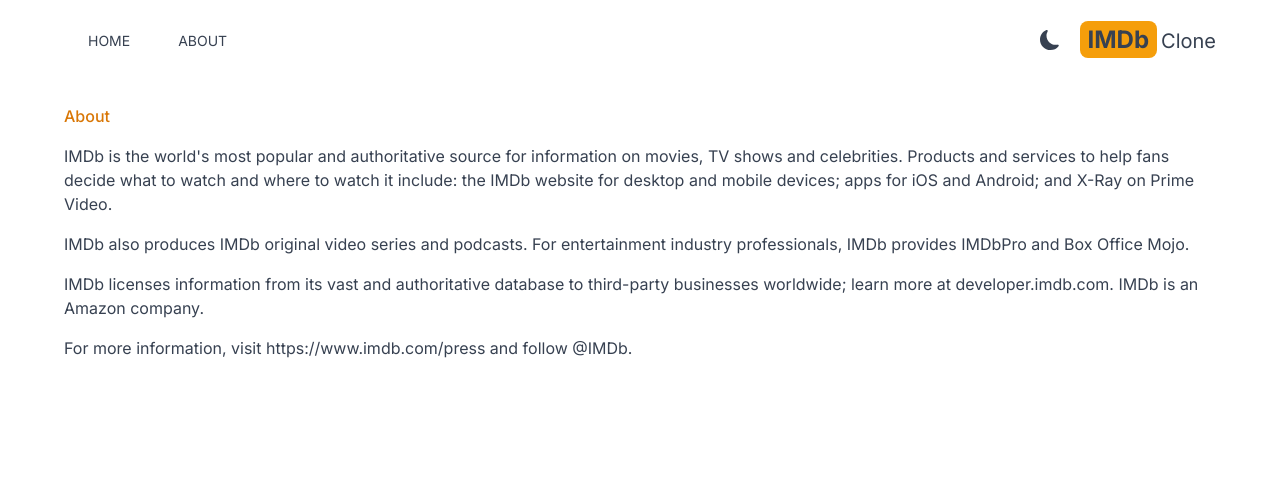
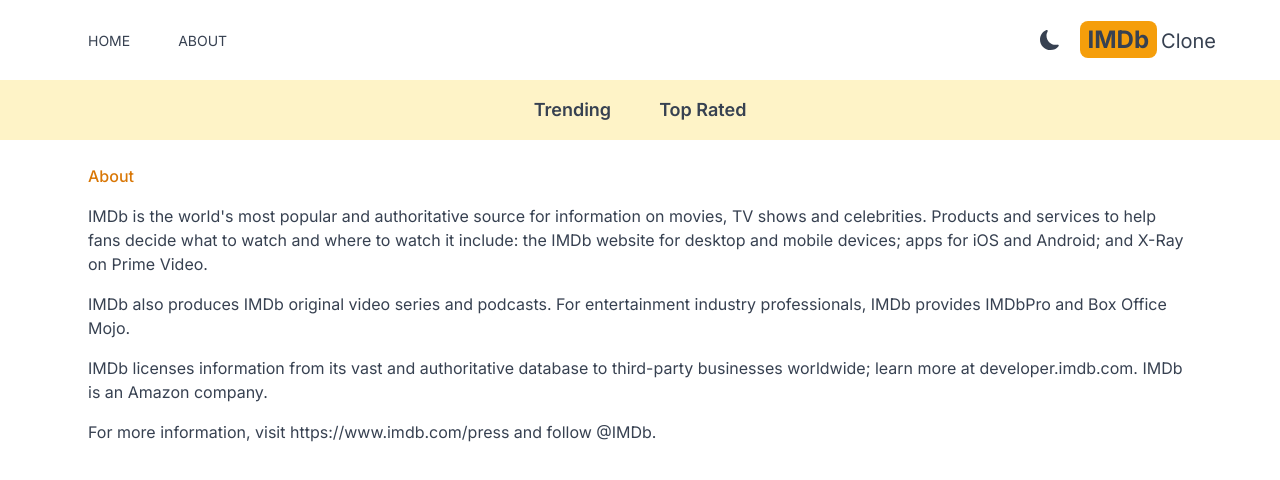
Before and after one commit to Timileyin123/IMDb, a Next.js app: page /about in a window 1280 px wide. Shown: the top 480 px of the page. Built offline with nearby package versions, Linux system fonts and the light colour scheme.

Commit message:
Create NavBar component

```diff
--- a/src/app/about/page.js
+++ b/src/app/about/page.js
@@ -1,6 +1,6 @@
 export default function About() {
   return (
-    <div className="max-w-6xl mx-auto space-y-4 py-6">
+    <div className="max-w-6xl mx-auto space-y-4 py-6 p-6">
       <h1 className="text- 2xl font-medium text-amber-600">About</h1>
       <p>
         IMDb is the world's most popular and authoritative source for
--- a/src/app/layout.js
+++ b/src/app/layout.js
@@ -2,6 +2,7 @@
 import { Inter } from "next/font/google";
 import { Header } from "@/components/Header";
 import { Providers } from "./Providers";
+import NavBar from "@/components/NavBar";
 
 const inter = Inter({ subsets: ["latin"] });
 
@@ -16,6 +17,7 @@
       <body className={inter.className}>
         <Providers>
           <Header />
+          <NavBar />
           {children}
         </Providers>
       </body>
--- a/src/app/page.js
+++ b/src/app/page.js
@@ -1,5 +1,3 @@
-import Image from "next/image";
-
 export default function Home() {
   return <h1 className="text-red-400">Home</h1>;
 }
--- /dev/null
+++ b/src/components/NavBar.jsx
@@ -0,0 +1,10 @@
+import NavBarItem from "./NavBarItem";
+
+export default function NavBar() {
+  return (
+    <div className="flex justify-center dark:bg-gray-600 bg-amber-100 lg:text-lg p-4">
+      <NavBarItem title="Trending" param="FetchTrending" />
+      <NavBarItem title="Top Rated" param="FetchTopRated" />
+    </div>
+  );
+}
--- /dev/null
+++ b/src/components/NavBarItem.jsx
@@ -0,0 +1,21 @@
+"use client";
+import Link from "next/link";
+import { useSearchParams } from "next/navigation";
+export default function NavBarItem({ title, param }) {
+  const SearchParams = useSearchParams();
+  const genre = SearchParams.get("genre");
+  return (
+    <div>
+      <Link
+        className={`m-4 hover:text-amber-600 font-semibold p-2 ${
+          genre &&
+          genre === param &&
+          "decoration-4 decoration-amber-500 rounded-lg underline underline-offset-8"
+        }`}
+        href={`/?genre=${param}`}
+      >
+        {title}
+      </Link>
+    </div>
+  );
+}
```
